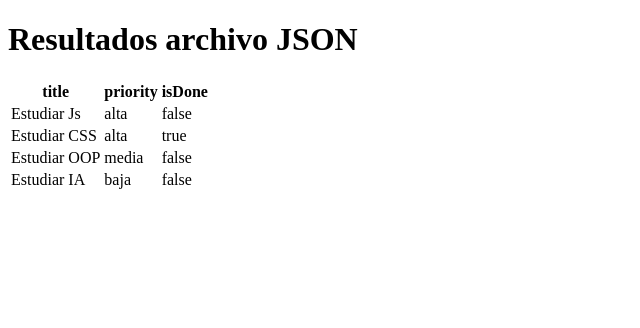
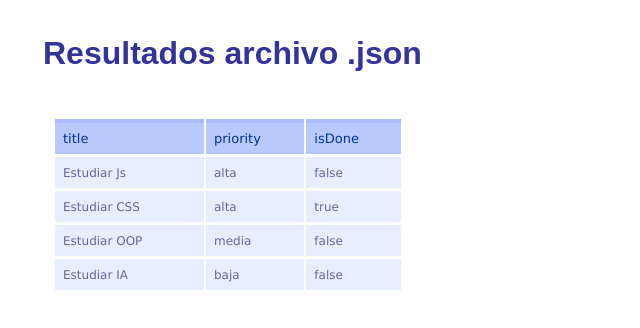
Before and after one commit to EvaMLopez/Asynchrony_Promises_JS, a website: page index.html in a window 1280 px wide. Shown: the whole page, without its empty margins (0-640 px from the left). Drawn offline with Linux system fonts and the light colour scheme.

Commit message:
added styles.css

```diff
--- a/index.html
+++ b/index.html
@@ -4,13 +4,15 @@
     <meta charset="UTF-8">
     <meta name="viewport" content="width=device-width, initial-scale=1.0">
     <title>Asynchrony & Promises</title>
+    <link rel="stylesheet" href="style.css">
 </head>
 <body>
-    <h1>Resultados archivo JSON</h1>
-    <div id="infoJson"></div>
-    <table id="dataTable">
-        <tbody id="tableBody"></tbody>
-    </table>
+    <h1>Resultados archivo .json</h1>
+    <div id="infoJson">
+        <table id="dataTable">
+            <tbody id="tableBody"></tbody>
+        </table>
+    </div>
     <script src="async.js"></script>
     <script src="app.js"></script>
 </body>
--- /dev/null
+++ b/style.css
@@ -0,0 +1,44 @@
+body {
+    font-family: Arial, Helvetica, sans-serif;
+}
+
+h1 {
+    color: #339;
+    margin: 35px;
+}
+#infoJson {
+    text-align: center;
+}
+
+table {
+    font-family: "Lucida Sans Unicode", "Lucida Grande", Sans-Serif;
+    table-layout: auto;
+    font-size: 12px;
+    margin: 45px;
+    width: 350px;
+    text-align: left;
+    border-collapse: separate;
+}
+
+th {
+    font-size: 13px;
+    font-weight: normal;
+    padding: 8px;
+    background: #b9c9fe;
+    border-top: 4px solid #aabcfe;
+    border-bottom: 1px solid #fff;
+    color: #039;
+}
+
+td {
+    padding: 8px;
+    background: #e8edff;
+    border-bottom: 1px solid #fff;
+    color: #669;
+    border-top: 1px solid transparent;
+}
+
+tr:hover td {
+    background: #d0dafd;
+    color: #339;
+}
```
